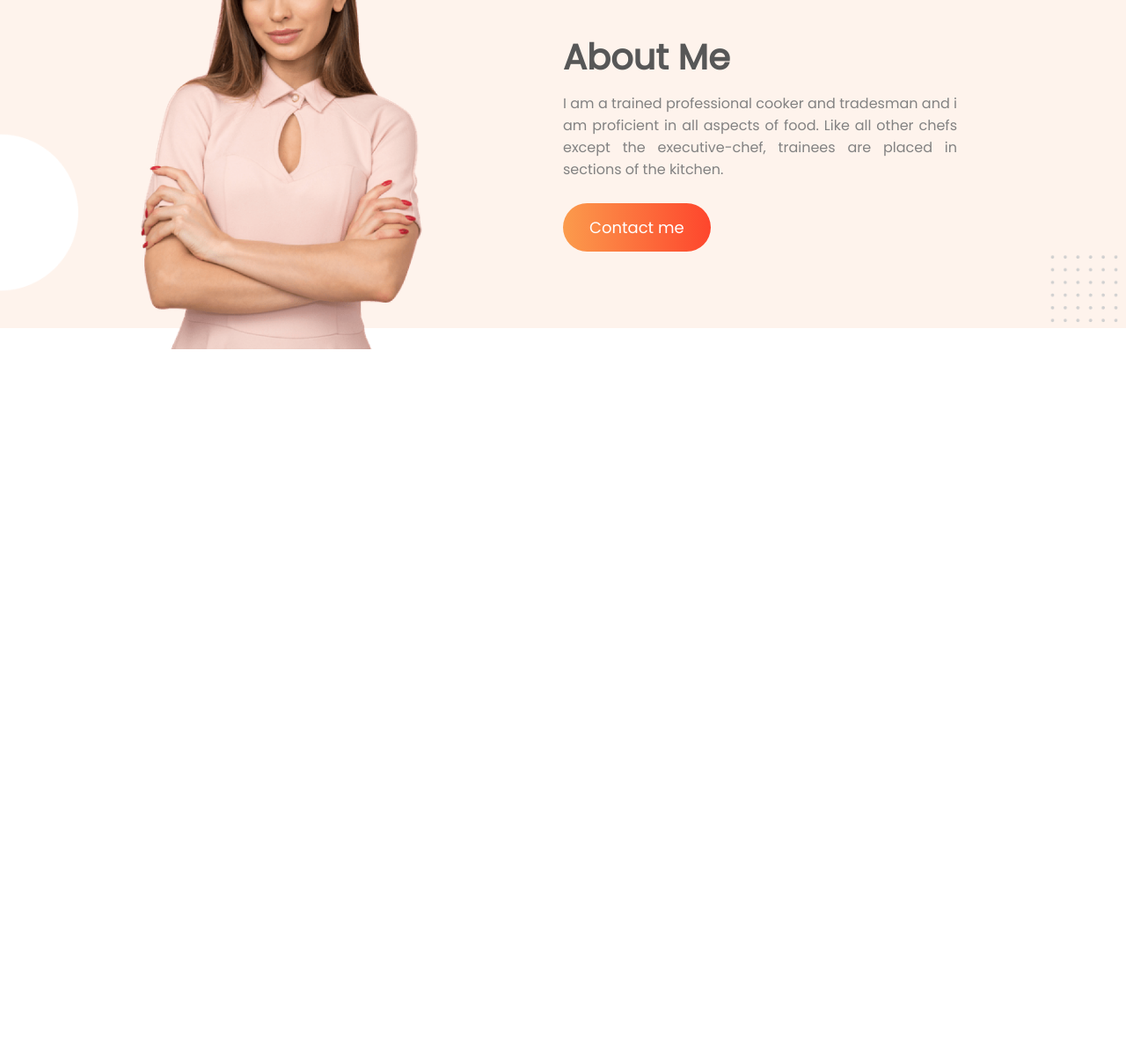
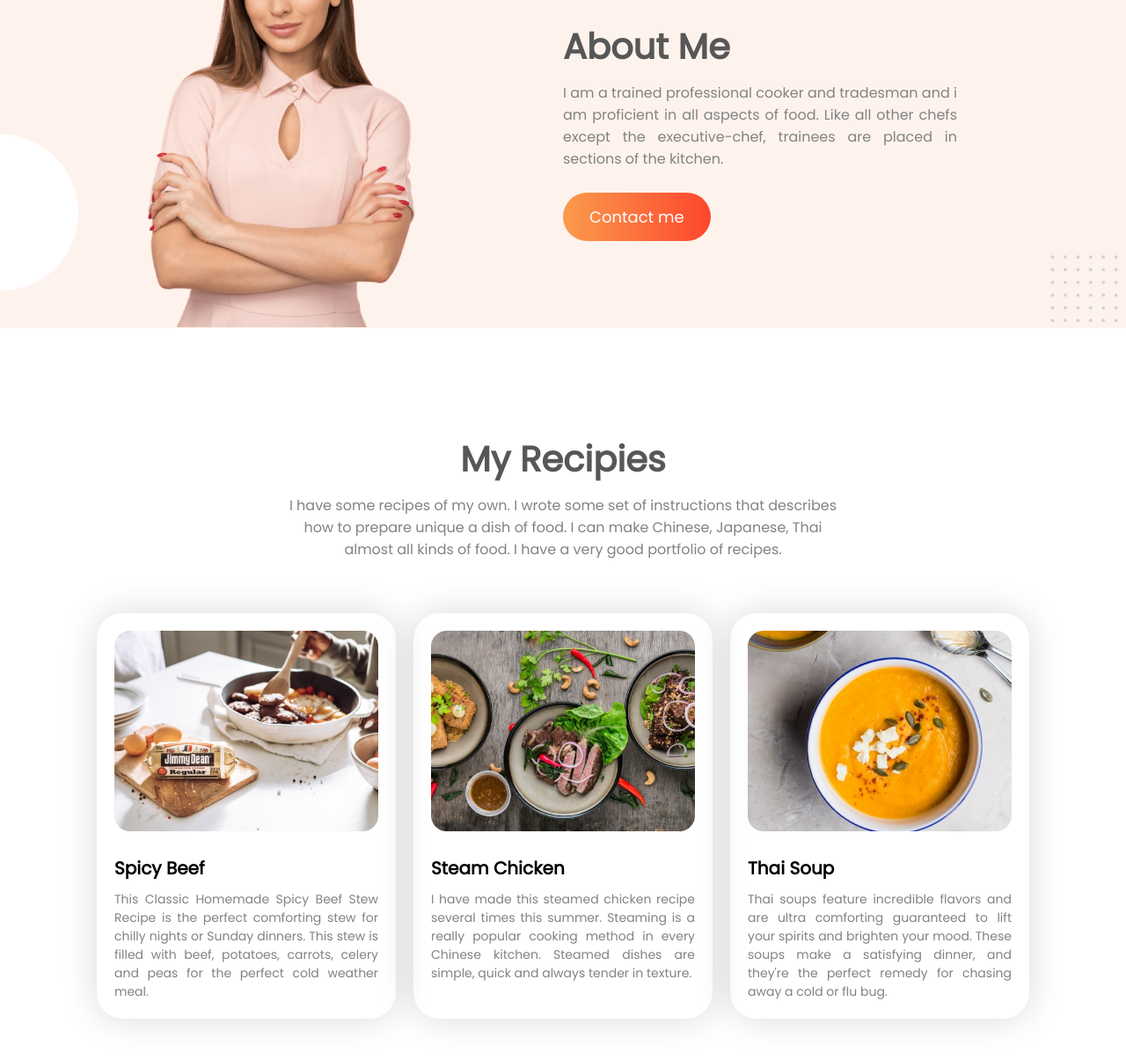
Before and after one commit to xxxxxxRIFATxxxxxx/food-network, a plain HTML site: page index.html in a window 1280 px wide. Shown: the part 781-1986 px from the top of the page at 88% size. Before the commit the page ends 1228 px from the top, so only its background shows below. Drawn offline with Linux system fonts and the light colour scheme.

Commit message:
Recipies Section Done

```diff
--- a/index.html
+++ b/index.html
@@ -61,7 +61,7 @@
 
                 <section class="left-section">
                     <div class="heading-container light-black-text">
-                        <h2>About Me</h1>
+                        <h2>About Me</h2>
                     </div>
 
                     <div class="paragraph-container">
@@ -78,6 +78,57 @@
                 </section>
             </section>
         </section>
+
+        <!-- Recipies -->
+        <section class="recipies container">
+            <div class="heading-container light-black-text">
+                <h2>My Recipies</h2>
+            </div>
+
+            <div class="paragraph-container">
+                <p>
+                    I have some recipes of my own. I wrote some set of instructions that describes how to prepare unique
+                    a dish of food. I can make Chinese, Japanese, Thai almost all kinds of food. I have a very good
+                    portfolio of recipes.
+                </p>
+            </div>
+
+            <div class="card-container">
+                <!-- Card -->
+                <div class="card">
+                    <img src="images/food-1.jpg" alt="beef">
+                    <div class="card-body">
+                        <h3>Spicy Beef</h3>
+                        <p>This Classic Homemade Spicy Beef Stew Recipe is the perfect comforting stew for chilly nights
+                            or
+                            Sunday dinners. This stew is filled with beef, potatoes, carrots, celery and peas for the
+                            perfect cold weather meal.</p>
+                    </div>
+                </div>
+
+                <!-- Card -->
+                <div class="card">
+                    <img src="images/food-2.jpg" alt="chicken">
+                    <div class="card-body">
+                        <h3>Steam Chicken</h3>
+                        <p>I have made this steamed chicken recipe several times this summer. Steaming is a really
+                            popular cooking method in every Chinese kitchen. Steamed dishes are simple, quick and always
+                            tender in texture.</p>
+                    </div>
+                </div>
+
+                <!-- Card -->
+                <div class="card">
+                    <img src="images/food-3.png" alt="soup">
+                    <div class="card-body">
+                        <h3>Thai Soup</h3>
+                        <p>Thai soups feature incredible flavors and are ultra comforting guaranteed to lift your
+                            spirits and brighten your mood. These soups make a satisfying dinner, and they're the
+                            perfect remedy for chasing away a cold or flu bug.</p>
+                    </div>
+                </div>
+            </div>
+        </section>
     </main>
 
     <!-- Footer -->
--- a/styles/main.css
+++ b/styles/main.css
@@ -15,6 +15,10 @@ h1 {
 
 h2 {
     font-size: 40px;
+}
+
+h3 {
+    font-size: 20px;
 }
 
 p {
@@ -80,6 +84,14 @@ p {
         font-size: 30px;
     }
 
+    h2 {
+        font-size: 25px;
+    }
+
+    h3 {
+        font-size: 15px;
+    }
+
     p {
         font-size: 14px;
         color: #828282;
@@ -113,6 +125,10 @@ header {
     padding: 50px 0;
 }
 
+header p {
+    text-align: left;
+}
+
 header img {
     width: 85%;
 }
@@ -121,6 +137,10 @@ header img {
     header {
         display: flex;
         flex-direction: column;
+    }
+
+    header p {
+        text-align: center;
     }
 }
 
@@ -139,7 +159,7 @@ header img {
 }
 
 .about img {
-    width: 50%;
+    width: 47.5%;
 }
 
 .about .paragraph-container {
@@ -162,3 +182,65 @@ header img {
         background-image: none
     }
 }
+
+/* Recipies CSS */
+.recipies .heading-container, .paragraph-container {
+    text-align: center;
+}
+
+.recipies .paragraph-container {
+    width: 60%;
+    margin-left: auto;
+    margin-right: auto;
+}
+
+.card-container {
+    display: flex;
+    margin-top: 40px;
+}
+
+.card {
+    transition: 0.3s;
+    padding: 20px;
+    box-shadow: 0px 0px 40px rgba(0, 0, 0, 0.15);
+    border-radius: 30px;
+    width: 33%;
+    margin: 20px 10px;
+}
+
+.card img {
+    width: 100%;
+}
+
+.card:hover {
+    box-shadow: 0 8px 16px 0 rgba(0,0,0,0.2);
+    cursor: pointer;
+}
+
+.card-body {
+    padding-top: 20px;
+}
+
+.card-body p {
+    text-align: justify;
+    font-size: 14px;
+    padding-top: 10px;
+}
+
+@media only screen and (max-width: 992px) {
+    .card-container {
+        display: flex;
+        flex-direction: column;
+    }
+
+    .card {
+        width: 100%;
+        margin-bottom: 5px;
+    }
+
+    .recipies .paragraph-container {
+        width: 100%;
+        text-align: justify;
+        padding: 0 10px;
+    }
+}
```
Also changed, not shown: images/food-1.jpg (added), images/food-2.jpg (added), images/food-3.png (added).
